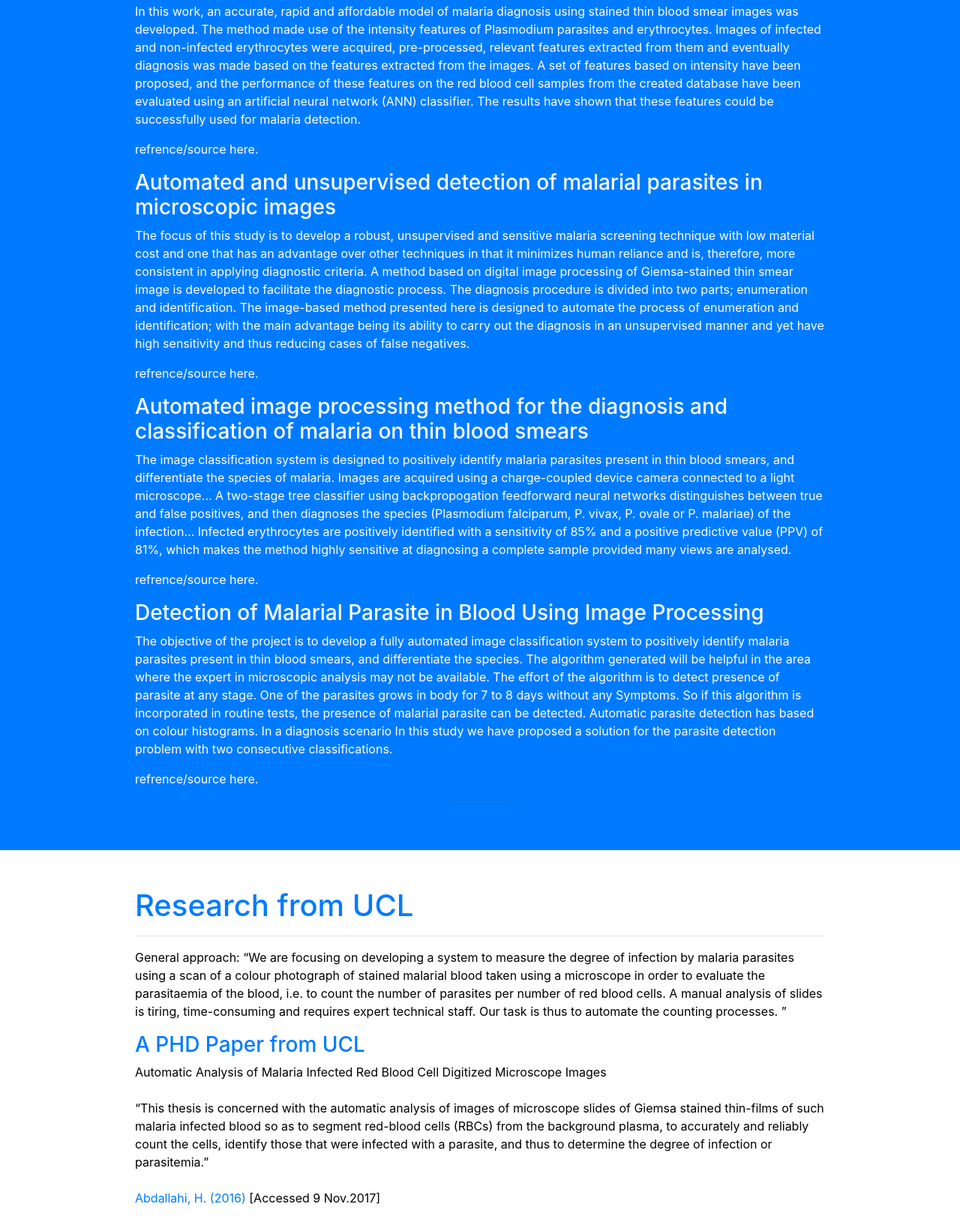
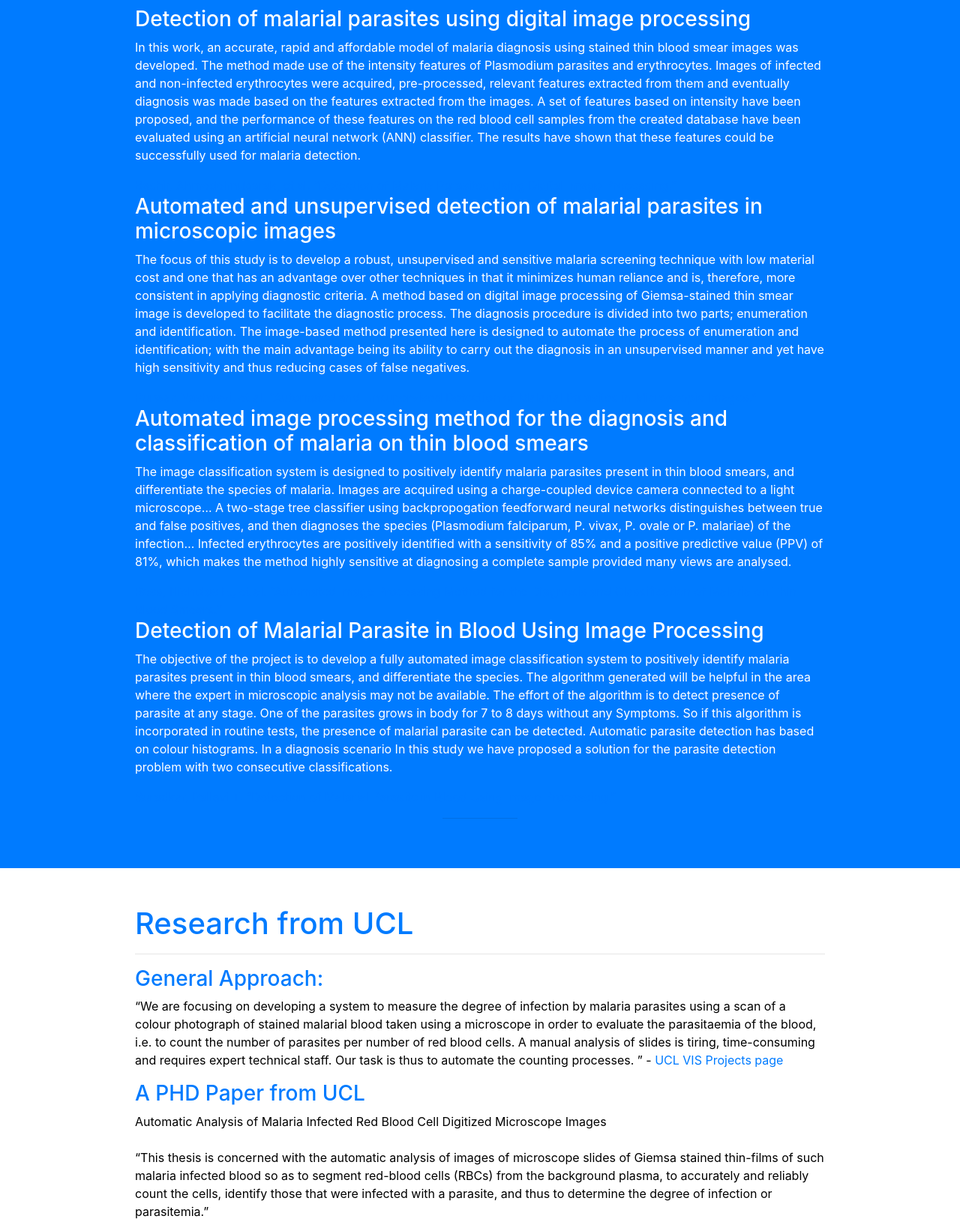
Before and after one commit to zipy124/ENGS102P-23, a website with bundled scripts: page malaria.html in a window 1280 px wide. Shown: the part 2390-4016 px from the top of the page at 75% size. Built offline with nearby package versions, Linux system fonts and the light colour scheme.

Commit message:
refrences added for application section

```diff
--- a/malaria.html
+++ b/malaria.html
@@ -110,7 +110,8 @@
 
             The application of image processing on the detection of malarial parasites greatly improves its efficiency by digitalisation and generating automatic analysis.
             </p>
-            <img class="img-fluid" src="/img/flow.jpg">
+            <img class="img-fluid" src="/img/flow.jpg"><br>
+            <a href="http://www.malariajournal.biomedcentral.com/articles/10.1186/1475-2875-10-364">Image from: Purwar, Yashasvi, et al. “Automated and Unsupervised Detection of Malarial Parasites in Microscopic Images."</a>
             <hr class="small">
             <!--
             <div class="row">
@@ -148,16 +149,16 @@
             <p class="text-white">In this work, an accurate, rapid and affordable model of malaria diagnosis using stained thin blood smear images was developed. The method made use of the intensity features of Plasmodium parasites and erythrocytes. Images of infected and non-infected erythrocytes were acquired, pre-processed, relevant features extracted from them and eventually diagnosis was made based on the features extracted from the images. A set of features based on intensity have been proposed, and the performance of these features on the red blood cell samples from the created database have been evaluated using an artificial neural network (ANN) classifier. The results have shown that these features could be successfully used for malaria
             detection.
             </p>
-            <p>refrence/source here.</p>
+            <a href="http://ieeexplore.ieee.org/document/7867644/">Bashir, Ahmedelmubarak, et al. “Detection of Malaria Parasites Using Digital Image Processing.”</a>
             <h3>Automated and unsupervised detection of malarial parasites in microscopic images</h3>
             <p class="text-white">The focus of this study is to develop a robust, unsupervised and sensitive malaria screening technique with low material cost and one that has an advantage over other techniques in that it minimizes human reliance and is, therefore, more consistent in applying diagnostic criteria. A method based on digital image processing of Giemsa-stained thin smear image is developed to facilitate the diagnostic process. The diagnosis procedure is divided into two parts; enumeration and identification. The image-based method presented here is designed to automate the process of enumeration and identification; with the main advantage being its ability to carry out the diagnosis in an unsupervised manner and yet have high sensitivity and thus reducing cases of false negatives.</p>
-            <p>refrence/source here.</p>
+            <a href="https://malariajournal.biomedcentral.com/articles/10.1186/1475-2875-10-364">Purwar, Yashasvi, et al. “Automated and Unsupervised Detection of Malarial Parasites in Microscopic Images.”</a>
             <h3>Automated image processing method for the diagnosis and classification of malaria on thin blood smears</h3>
             <p class="text-white">The image classification system is designed to positively identify malaria parasites present in thin blood smears, and differentiate the species of malaria. Images are acquired using a charge-coupled device camera connected to a light microscope… A two-stage tree classifier using backpropogation feedforward neural networks distinguishes between true and false positives, and then diagnoses the species (Plasmodium falciparum, P. vivax, P. ovale or P. malariae) of the infection… Infected erythrocytes are positively identified with a sensitivity of 85% and a positive predictive value (PPV) of 81%, which makes the method highly sensitive at diagnosing a complete sample provided many views are analysed.</p>
-            <p>refrence/source here.</p>
+            <a href="https://link.springer.com/article/10.1007/s11517-006-0044-2">Ross, Nicholas E., et al. “Automated Image Processing Method for the Diagnosis and Classification of Malaria on Thin Blood Smears.”</a>
             <h3>Detection of Malarial Parasite in Blood Using Image Processing</h3>
             <p class="text-white">The objective of the project is to develop a fully automated image classification system to positively identify malaria parasites present in thin blood smears, and differentiate the species. The algorithm generated will be helpful in the area where the expert in microscopic analysis may not be available. The effort of the algorithm is to detect presence of parasite at any stage. One of the parasites grows in body for 7 to 8 days without any Symptoms. So if this algorithm is incorporated in routine tests, the presence of malarial parasite can be detected. Automatic parasite detection has based on colour histograms. In a diagnosis scenario In this study we have proposed a solution for the parasite detection problem with two consecutive classifications.</p>
-            <p>refrence/source here.</p>
+            <a href="http://www.ijeit.com/vol%202/Issue%2010/IJEIT1412201304_25.pdf">Suradkar, Pallavi T. “Detection of Malarial Parasite in Blood Using Image Processing.”</a>
             <hr class="small">
             <!-- /.row (nested) -->
           </div>
@@ -174,8 +175,9 @@
           <div class="col-lg-10 mx-auto">
             <h1>Research from UCL</h1>
             <hr>
-            <p class="text-black">General approach:
-            “We are focusing on developing a system to measure the degree of infection by malaria parasites using a scan of a colour photograph of stained malarial blood taken using a microscope in order to evaluate the parasitaemia of the blood, i.e. to count the number of parasites per number of red blood cells. A manual analysis of slides is tiring, time-consuming and requires expert technical staff. Our task is thus to automate the counting processes. ”
+            <h3>General Approach:</h3>
+            <p class="text-black">
+            “We are focusing on developing a system to measure the degree of infection by malaria parasites using a scan of a colour photograph of stained malarial blood taken using a microscope in order to evaluate the parasitaemia of the blood, i.e. to count the number of parasites per number of red blood cells. A manual analysis of slides is tiring, time-consuming and requires expert technical staff. Our task is thus to automate the counting processes. ” - <a href="http://vis.cs.ucl.ac.uk/projects/">UCL VIS Projects page</a>
             </p>
             <h3>A PHD Paper from UCL</h3>
             <p class ="text-black"> Automatic Analysis of Malaria Infected Red Blood Cell Digitized Microscope Images<br><br>
```
